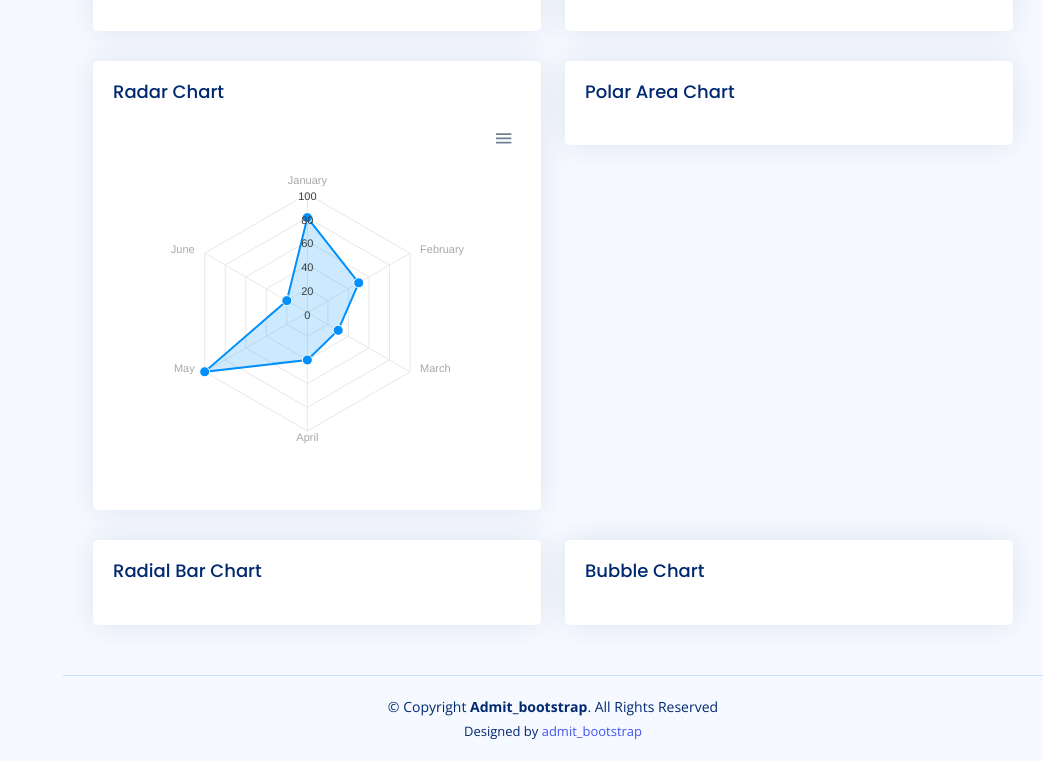
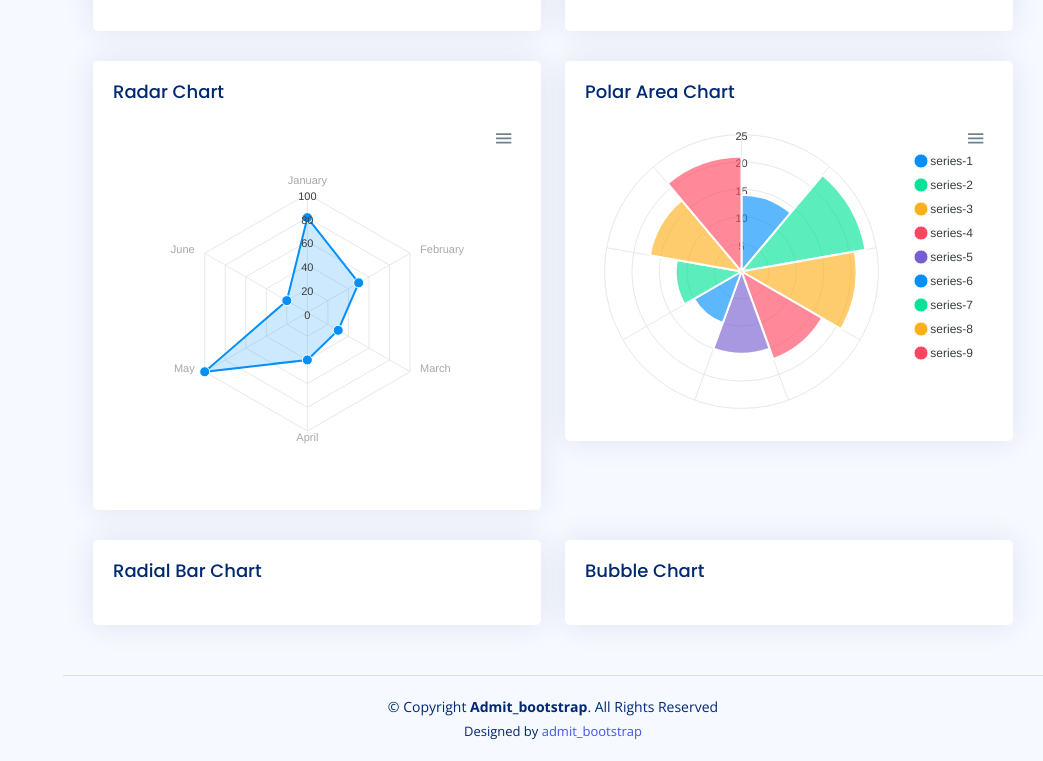
Before and after one commit to amitbd599/admin_bootstrap, a React (Create React App) app: page /charts-apexcharts in a window 1280 px wide. Shown: the part 1457-2218 px from the top of the page, without its empty margins (237-1280 px from the left). Built offline with nearby package versions, Linux system fonts and the light colour scheme.

Commit message:
Polar Area Chart add

```diff
--- a/src/components/ChartsApexInner.jsx
+++ b/src/components/ChartsApexInner.jsx
@@ -241,6 +241,25 @@ const ChartsApexInner = () => {
       },
     },
   };
+
+  const PolarChartOptions = {
+    series: [14, 23, 21, 17, 15, 10, 12, 17, 21],
+    options: {
+      chart: {
+        type: "polarArea",
+        height: 350,
+        toolbar: {
+          show: true,
+        },
+      },
+      stroke: {
+        colors: ["#fff"],
+      },
+      fill: {
+        opacity: 0.8,
+      },
+    },
+  };
   return (
     <section className='section'>
       <div className='row'>
@@ -354,7 +373,12 @@ const ChartsApexInner = () => {
             <div className='card-body'>
               <h5 className='card-title'>Polar Area Chart</h5>
               {/* Polar Area Chart */}
-              <div id='polarAreaChart' />
+              <ApexCharts
+                options={PolarChartOptions.options}
+                series={PolarChartOptions.series}
+                type='polarArea'
+                height={350}
+              />
               {/* End Polar Area Chart */}
             </div>
           </div>
```
